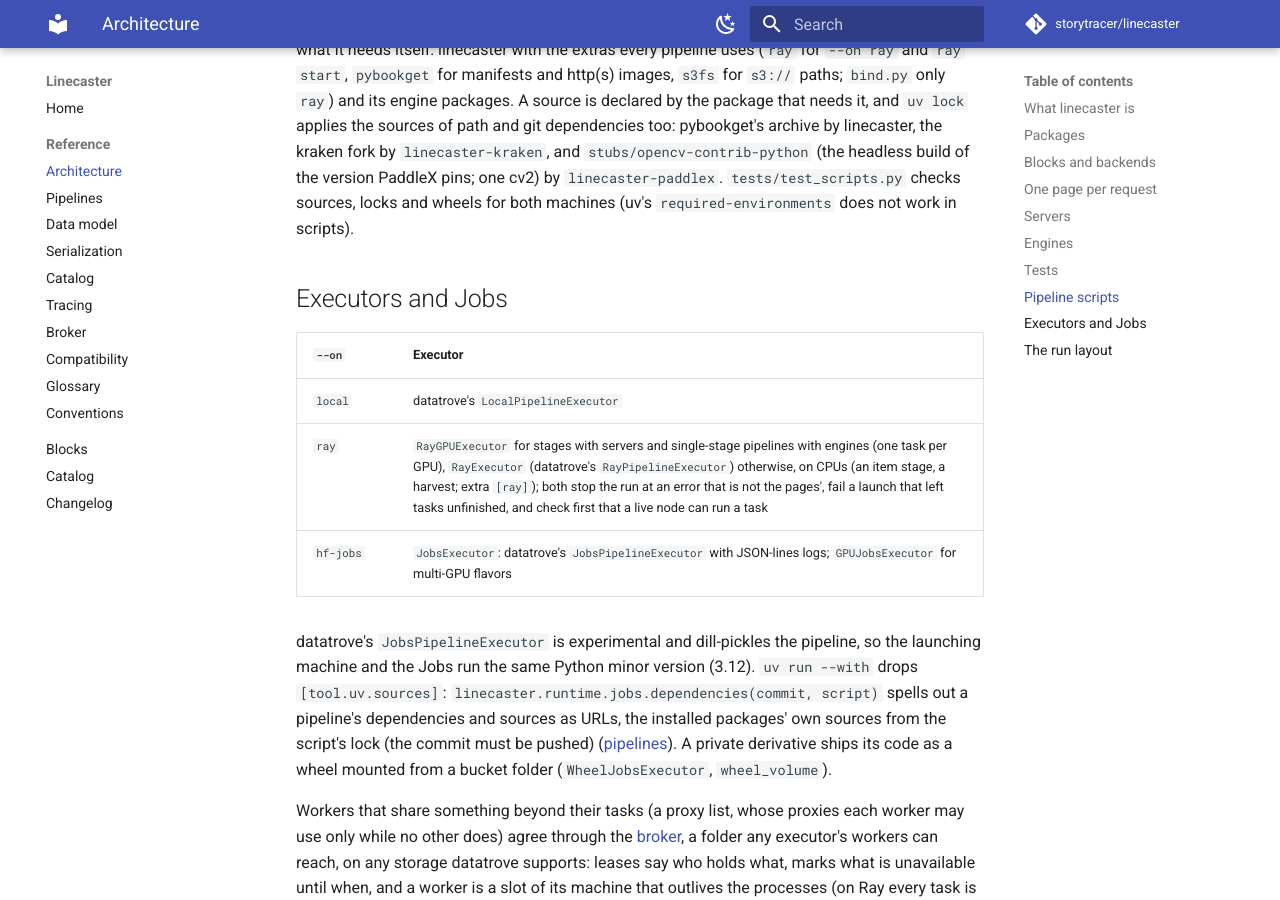
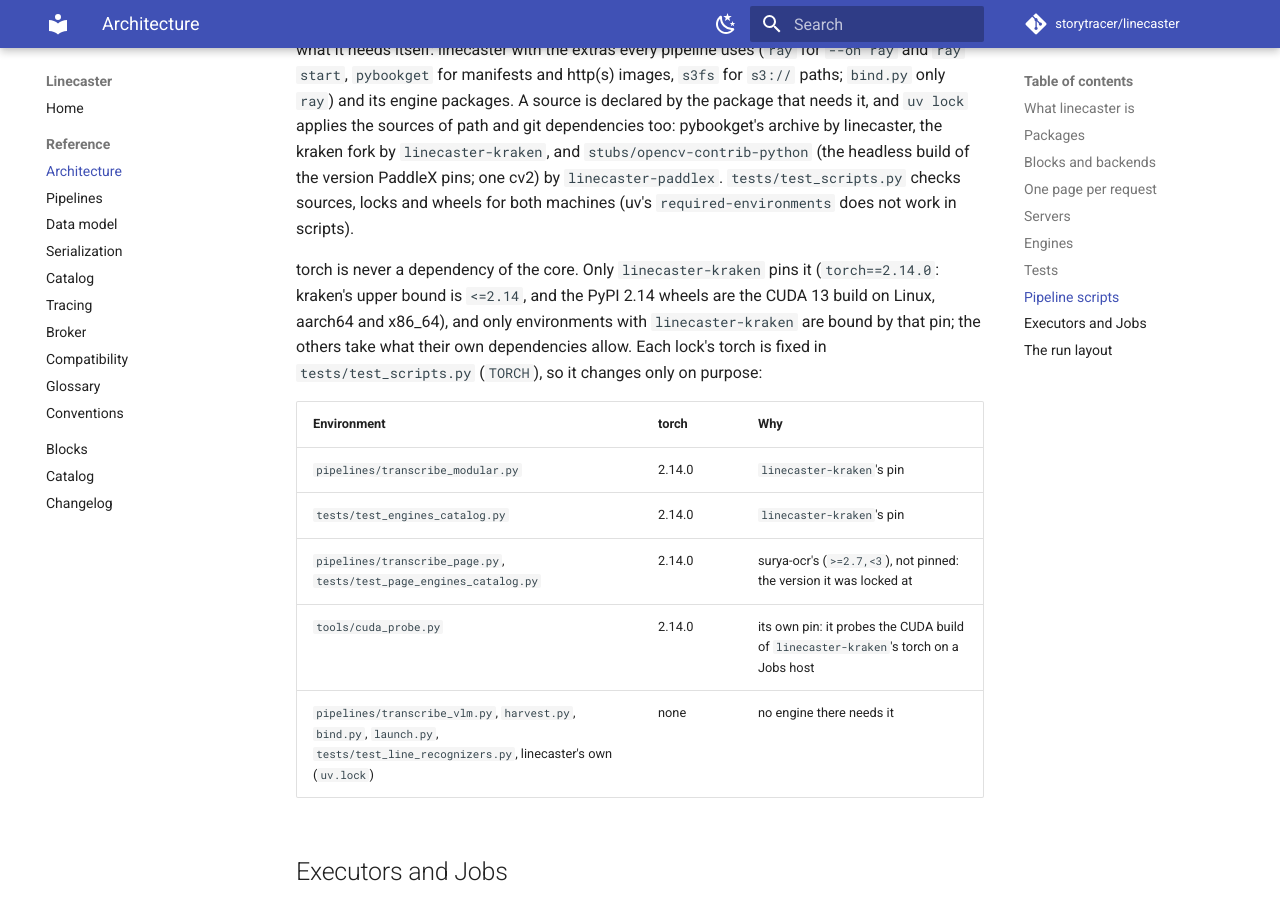
Before and after one commit to storytracer/linecaster, an MkDocs documentation site: the page built from docs/reference/architecture.md, in a window 1280 px wide and 900 px high, scrolled down 5429 px. Built offline with MkDocs 1.6.1 and Material for MkDocs 9.7.7, drawn with Linux system fonts in a browser that asks for light colours; comment, search, counter and statistics services are not loaded; the version menu is left out.

Commit message:
torch scoped to linecaster-kraken: only it pins torch, only its environments are bound; a table and a test per environment
transcribe_page and its catalog test drop their torch==2.14.0 override: surya-ocr allows
>=2.7,<3 and the locks keep 2.14.0. tests/test_scripts.py fixes each lock's torch (TORCH) and
checks that no pyproject but linecaster-kraken's names torch.

Co-Authored-By: Claude Opus 5.5 <noreply@anthropic.com>

```diff
--- a/docs/reference/architecture.md
+++ b/docs/reference/architecture.md
@@ -157,6 +157,19 @@ pybookget's archive by linecaster, the kraken fork by `linecaster-kraken`, and `
 headless build of the version PaddleX pins; one cv2) by `linecaster-paddlex`. `tests/test_scripts.py` checks
 sources, locks and wheels for both machines (uv's `required-environments` does not work in scripts).
 
+torch is never a dependency of the core. Only `linecaster-kraken` pins it (`torch==2.14.0`: kraken's upper bound is
+`<=2.14`, and the PyPI 2.14 wheels are the CUDA 13 build on Linux, aarch64 and x86_64), and only environments with
+`linecaster-kraken` are bound by that pin; the others take what their own dependencies allow. Each lock's torch is
+fixed in `tests/test_scripts.py` (`TORCH`), so it changes only on purpose:
+
+| Environment | torch | Why |
+|---|---|---|
+| `pipelines/transcribe_modular.py` | 2.14.0 | `linecaster-kraken`'s pin |
+| `tests/test_engines_catalog.py` | 2.14.0 | `linecaster-kraken`'s pin |
+| `pipelines/transcribe_page.py`, `tests/test_page_engines_catalog.py` | 2.14.0 | surya-ocr's (`>=2.7,<3`), not pinned: the version it was locked at |
+| `tools/cuda_probe.py` | 2.14.0 | its own pin: it probes the CUDA build of `linecaster-kraken`'s torch on a Jobs host |
+| `pipelines/transcribe_vlm.py`, `harvest.py`, `bind.py`, `launch.py`, `tests/test_line_recognizers.py`, linecaster's own (`uv.lock`) | none | no engine there needs it |
+
 ## Executors and Jobs
 
 | `--on` | Executor |
```
Also changed, not shown: CLAUDE.md (+6 -3 lines), 5 other files.
